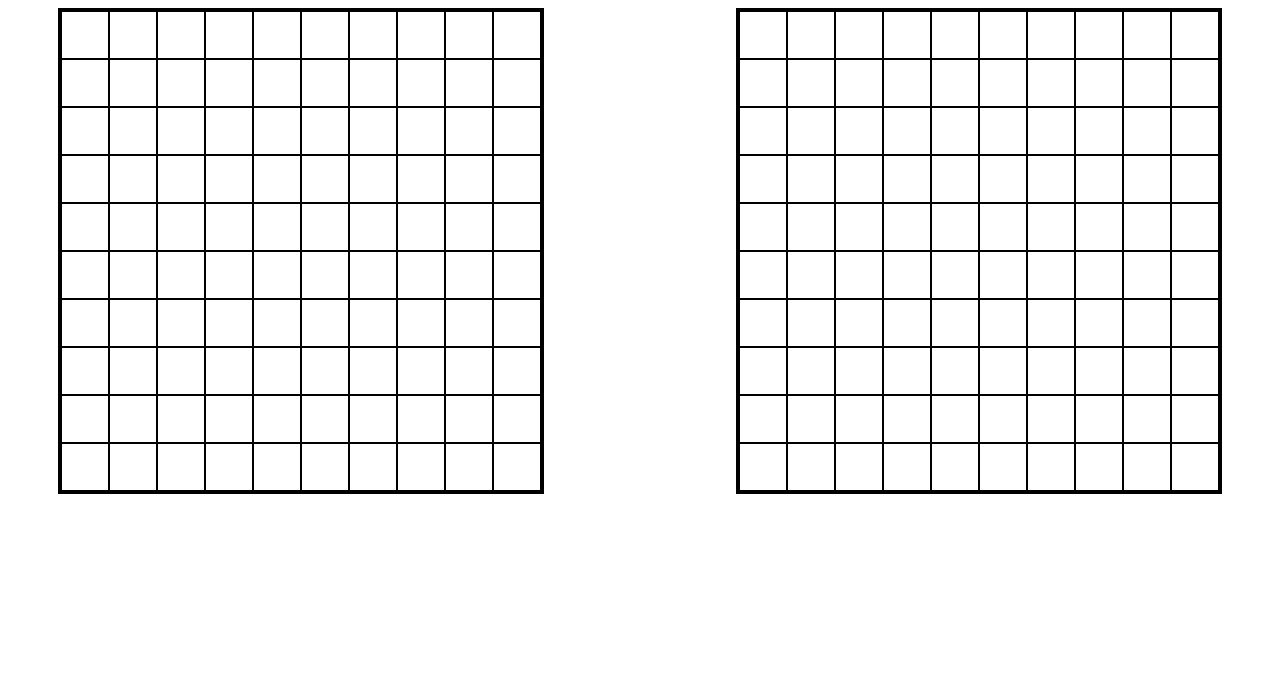
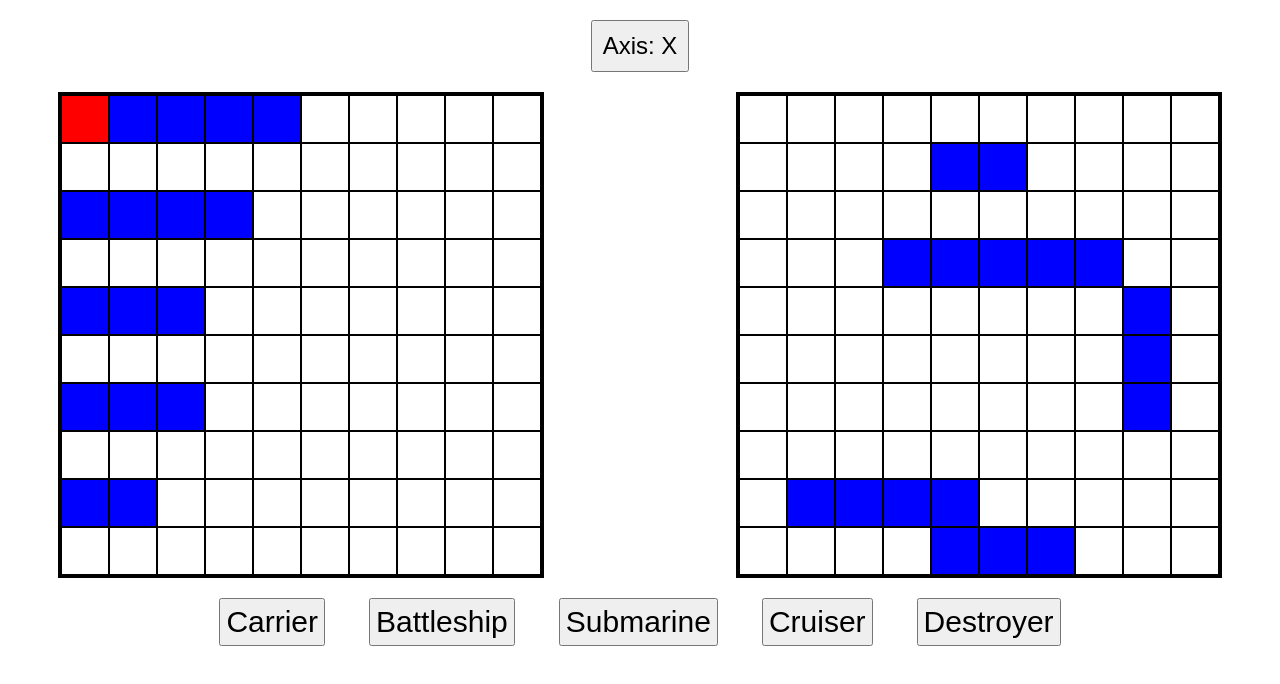
Before and after one commit to ArjunSaili1/battleship, a website built with webpack: page dist/index.html in a window 1280 px wide. Built offline with nearby package versions, Linux system fonts and the light colour scheme.

Commit message:
Added Gameboard rendering in DOM

```diff
--- a/src/displayControl.js
+++ b/src/displayControl.js
@@ -1,14 +1,44 @@
 const displayControl = (()=>{
+
+    const grids = document.querySelectorAll(".grid-container");
 
     function render(playerGameboard, computerGameboard){
         generateGrids();
+        renderShips(computerGameboard.getShips(), grids[1]);
+        renderShips(playerGameboard.getShips(), grids[0]);
+
     }
 
+    function renderShips(gameboardShips, gameboardGrid){
+        let coordColour;
+        for(let i=0; i < gameboardShips.length; i++){
+            console.log(gameboardShips[i].coords.length);
+            if(gameboardShips[i].ship.isSunk()){
+                coordColour = 'black';
+            }
+            for(let k = 0; k < gameboardShips[i].ship.getShipArray().length; k++){
+                if(gameboardShips[i].ship.getShipArray()[k].isHit && !(gameboardShips[i].ship.isSunk())){
+                    coordColour = 'red';
+                }
+                else if(!gameboardShips[i].ship.isSunk()){
+                    coordColour = 'blue';
+                };
+                for(let m = 0; m < gameboardGrid.children.length; m++){
+                    if(gameboardGrid.children[m].dataset.xCoordinate == gameboardShips[i].coords[k][0] &&
+                        gameboardGrid.children[m].dataset.yCoordinate == gameboardShips[i].coords[k][1]){
+                            gameboardGrid.children[m].style.backgroundColor = coordColour;
+                        };
+                }
+            }
+        }
+    }
+
+
+
     function generateGrids(){
-        let xCoord = 0;
-        let yCoord = 0;
-        const grids = document.querySelectorAll(".grid-container");
         for(let i = 0; i < grids.length; i++){
+            let xCoord = 0;
+            let yCoord = 0;
             for(let j = 0; j < 100; j++){
                 const newCoord = document.createElement("div");
                 newCoord.classList.add("coordinate");
--- a/src/index.js
+++ b/src/index.js
@@ -6,15 +6,16 @@ import { displayControl } from './displayControl.js';
 const game = (()=>{
 
     function gameSetup(){
-        displayControl.render();
         const computerPlayer = Computer();
         computerPlayer.placeAllShips();
         const player = Player("Test Name");
         player.gameboard.placeShip([0, 0], 5, "horizontal");
-        player.gameboard.placeShip([1, 0], 5, "horizontal");
-        player.gameboard.placeShip([2, 0], 5, "horizontal");
-        player.gameboard.placeShip([3, 0], 5, "horizontal");
-        player.gameboard.placeShip([4, 0], 5, "horizontal");
+        player.gameboard.placeShip([0, 2], 4, "horizontal");
+        player.gameboard.placeShip([0, 4], 3, "horizontal");
+        player.gameboard.placeShip([0, 6], 3, "horizontal");
+        player.gameboard.placeShip([0, 8], 2, "horizontal");
+        player.gameboard.receiveAttack([0,0]);
+        displayControl.render(player.gameboard, computerPlayer.gameboard);
     }
 
     return {gameSetup}
--- a/src/styles.css
+++ b/src/styles.css
@@ -1,3 +1,8 @@
+* {
+    margin: 0;
+    padding: 0;
+}
+
 @media only screen and (max-width: 1200px) {
     .grid-container{
         grid-template-columns: repeat(10, 2.5rem) !important;
@@ -50,3 +55,36 @@
     gap: 12rem;
     flex-wrap: wrap;
 }
+
+#computer-grid{
+
+}
+
+.display-wrap{
+    display: flex;
+    flex-direction: column;
+}
+
+.change-axis-container{
+    display: flex;
+    justify-content: center;
+    align-items: center;
+}
+
+.change-axis-button{
+    padding: 10px;
+    margin: 20px;
+    font-size: 1.5rem;
+}
+
+.place-ship-container{
+    display: flex;
+    justify-content: center;
+    align-items: center;
+}
+
+.ship-buttons > *{
+    margin: 20px;
+    padding: 5px;
+    font-size: 30px;
+}
```
Also changed, not shown: dist/bundle.js, dist/index.html, 1 other file.
